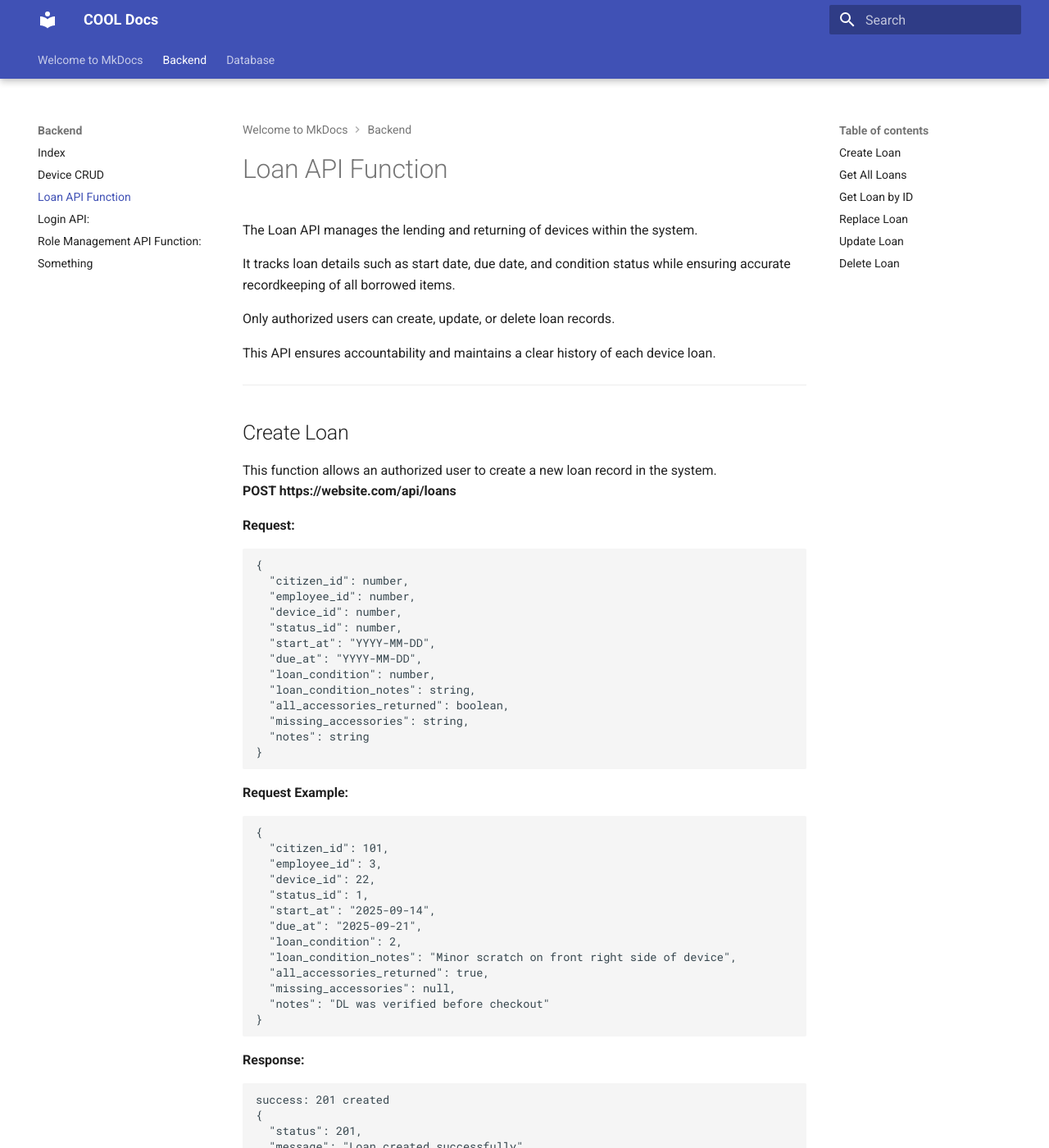
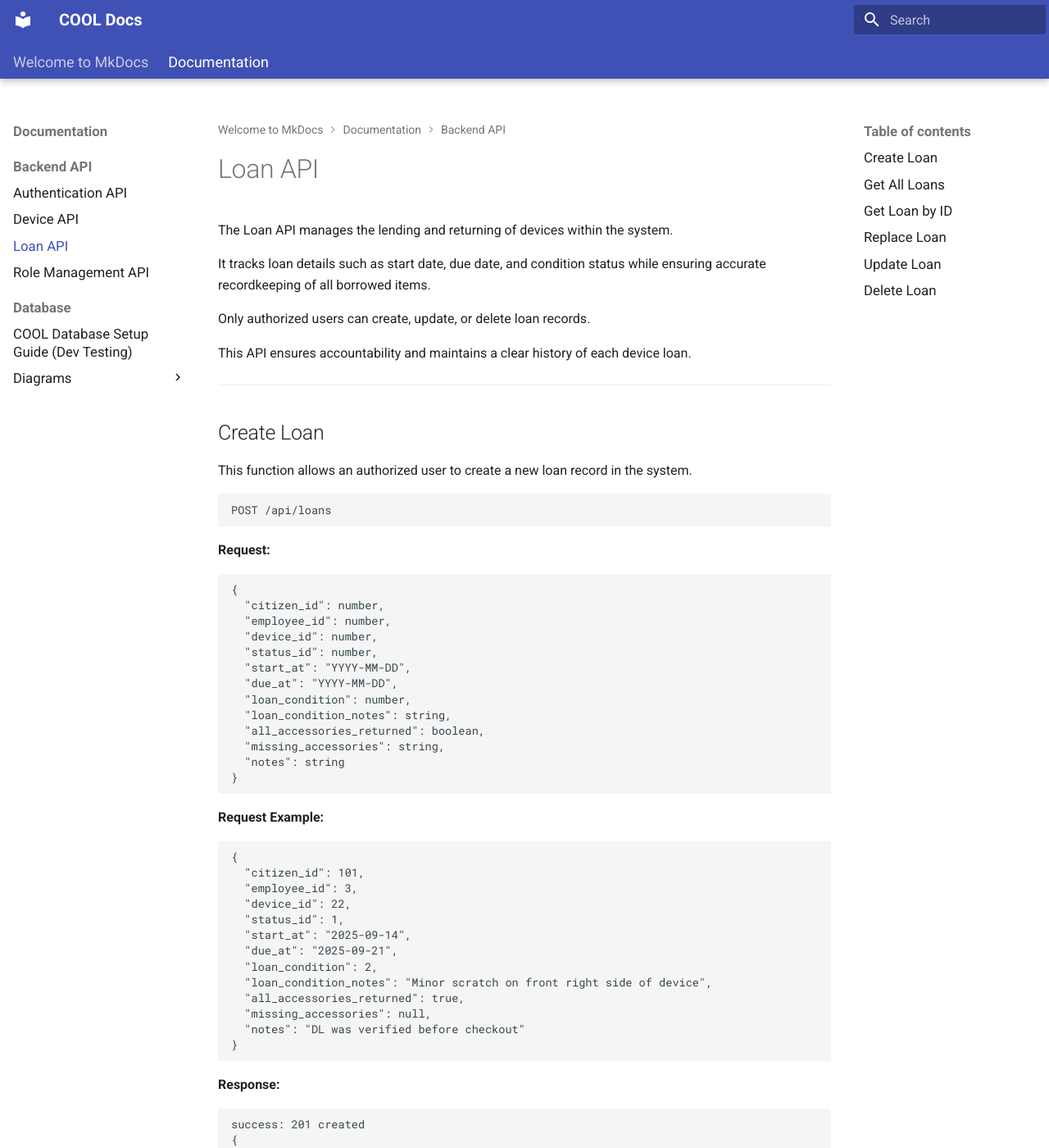
Before and after one commit to CityOfOrlando-2025/COOL, an MkDocs documentation site: the page built from documentation/docs/Documentation/Backend API/LoanAPI.md, in a window 1280 px wide and 1400 px high. Shown: the whole window at 82% size. Built offline with MkDocs 1.6.1 and Material for MkDocs 9.7.7, drawn with Linux system fonts in a browser that asks for light colours; some of the changed text lies outside the part shown.

Commit message:
reformat documentation to be synonymous across all

````diff
--- a/documentation/docs/backend/LoginAPI.md
+++ b/documentation/docs/Documentation/Backend API/AuthenticationAPI.md
@@ -1,13 +1,13 @@
-# Login API:
+# Authentication API
 Enables users to log in and out of the system.
 
 ---
 
-## Login Function:
+## Login Function
 Users must provide a username and password to log in. Failed logins return error messages. Only registered users, employee and admin, can log in.
 
 ```javascript
-    POST https://website.com/api/user/login
+    POST /api/user/login
 ```
 
 ```javascript
@@ -58,11 +58,11 @@ Required fields:
 
 ---
 
-## Logout Function:
+## Logout Function
 Allows a logged-in user to log out of the system. Once logged out, the user will no longer have access until they log in again.
 
 ```javascript
-    POST https://website.com/api/user/logout
+    POST /api/user/logout
 ```
 
 ```javascript
--- a/documentation/docs/backend/LoanAPI.md
+++ b/documentation/docs/Documentation/Backend API/LoanAPI.md
@@ -1,4 +1,4 @@
-# Loan API Function
+# Loan API
 
 The Loan API manages the lending and returning of devices within the system.
 
@@ -12,10 +12,11 @@ This API ensures accountability and maintains a clear history of each device loa
 
 ## Create Loan
 This function allows an authorized user to create a new loan record in the system.
-**POST https://website.com/api/loans**
-
+```
+POST /api/loans
+```
 **Request:**
-```json
+```javascript
 {
   "citizen_id": number,
   "employee_id": number,
@@ -31,7 +32,7 @@ This function allows an authorized user to create a new loan record in the syste
 }
 ```
 **Request Example:**
-```json
+```javascript
 {
   "citizen_id": 101,
   "employee_id": 3,
@@ -47,7 +48,7 @@ This function allows an authorized user to create a new loan record in the syste
 }
 ```
 **Response:**
-```json
+```javascript
 success: 201 created
 {
   "status": 201,
@@ -56,10 +57,12 @@ success: 201 created
 ```
 ## Get All Loans
 This function allows an authorized user to retrieve every loan record in the system.
-**GET** https://website.com/api/loans
+```
+GET /api/loans
+```
 
 **Response:**
-```json
+```javascript
 "success" 200 OK
 {
   "status": 200,
@@ -69,10 +72,10 @@ This function allows an authorized user to retrieve every loan record in the sys
 
 ## Get Loan by ID
 This function allows an authorized user to retrieve a specific loan record by its ID number.
-**GET** https://website.com/api/loans{loan_id}
+**GET** /api/loans{loan_id}
 
 **Response:**
-```json
+```javascript
 success: 200 OK
 {
   "status": 200,
@@ -81,10 +84,12 @@ success: 200 OK
 ```
 ## Replace Loan
 This function allows an authorized user to replace all details of an existing loan record.
-**PUT** https://website.com/api/loans/{loan_id}
+```
+PUT /api/loans/{loan_id}
+```
 
 **Request:**
-```json
+```javascript
 {
   "citizen_id": number,
   "employee_id": number,
@@ -104,7 +109,7 @@ This function allows an authorized user to replace all details of an existing lo
 ```
 
 **Request Example:**
-```json
+```javascript
 {
   "citizen_id": 101,
   "employee_id": 3,
@@ -123,7 +128,7 @@ This function allows an authorized user to replace all details of an existing lo
 }
 ```
 **Response:**
-```json
+```javascript
 success: 200 OK
 {
   "status": 200,
@@ -132,10 +137,11 @@ success: 200 OK
 ```
 ## Update Loan
 This function allows an authorized user to update or more fields of a loan record.
-**PATCH** https://website.com/api/loans/{loan_id}
-
+```
+PATCH /api/loans/{loan_id}
+```
 **Request:**
-```json
+```javascript
 {
   "returned_at": "YYYY-MM-DD",
   "return_condition": number,
@@ -147,7 +153,7 @@ This function allows an authorized user to update or more fields of a loan recor
 }
 ```
 **Request Example:**
-```json
+```javascript
 {
   "returned_at": "2025-09-20",
   "return_condition": 1,
@@ -157,7 +163,7 @@ This function allows an authorized user to update or more fields of a loan recor
 }
 ```
 **Response:**
-```json
+```javascript
 success: 200 OK
 {
   "status": 200,
@@ -167,10 +173,11 @@ success: 200 OK
 
 ## Delete Loan
 This function allows an authorized user to delete a loan record from the system.
-**DELETE**https://website.com/api/loans/{loan_id}
-
+```
+DELETE /api/loans/{loan_id}
+```
 **Response**
-```json
+```javascript
 success: 204 No Content
 {
   "status": 204,
--- /dev/null
+++ b/documentation/docs/stylesheets/extra.css
@@ -0,0 +1,18 @@
+.md-grid {
+    max-width: 70rem;
+}
+
+.md-nav {
+    font-size: .84rem;
+}
+
+.md-typeset .md-tabs__link {
+    font-size: .9rem;
+}
+
+.md-tabs__link {
+    font-size: .9rem;
+}
+.md-header__title {
+    font-size: 1rem;
+}
--- a/documentation/mkdocs.yml
+++ b/documentation/mkdocs.yml
@@ -18,7 +18,8 @@ theme:
         - name: mermaid
           class: mermaid
           format: !!python/name:pymdownx.superfences.fence_code_format
-
+extra_css:
+  - stylesheets/extra.css
 extra_javascript:
   - https://unpkg.com/mermaid@10/dist/mermaid.min.js
   - js/mermaid-init.js
--- a/documentation/requirements.txt
+++ b/documentation/requirements.txt
@@ -1,4 +1,4 @@
-babel==2.17.0
+
 backrefs==5.9
 certifi==2025.8.3
 charset-normalizer==3.4.3
````
Also changed, not shown: documentation/docs/Documentation/Backend API/DeviceAPI.md (renamed from documentation/DeviceDoc.md, +16 -8 lines), documentation/docs/Documentation/Backend API/RoleManagementAPI.md (renamed from documentation/docs/backend/RoleManagementAPI.md, +5 -5 lines), documentation/docs/backend/DeviceDoc.md (deleted, +0 -196 lines), documentation/docs/backend/index.md (deleted, +0 -1 lines), documentation/docs/Documentation/database/Diagrams/ERD.md (renamed from documentation/docs/database/Diagrams/ERD.md), documentation/docs/Documentation/database/Diagrams/js/mermaid-init.js (renamed from documentation/docs/database/Diagrams/js/mermaid-init.js), documentation/docs/Documentation/database/cool-db-setup-guide.md (renamed from documentation/docs/database/cool-db-setup-guide.md), documentation/docs/backend/something.md (deleted), 1 other file.
